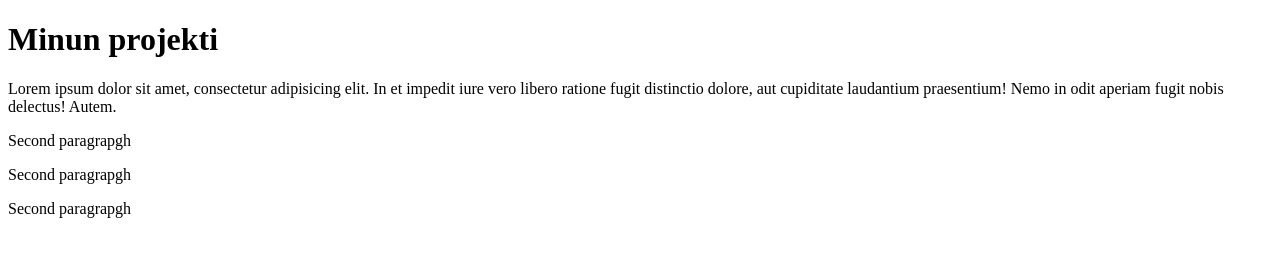
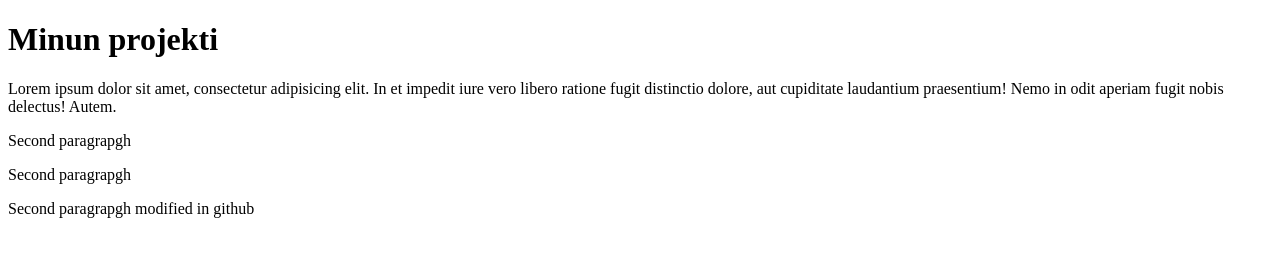
Before and after one commit to henriham/omaProjekti, a plain HTML site: page index.html in a window 1280 px wide. Drawn offline with Linux system fonts and the light colour scheme.

Commit message:
Update index.html

```diff
--- a/index.html
+++ b/index.html
@@ -14,6 +14,6 @@
            Nemo in odit aperiam fugit nobis delectus! Autem.</p>
     <p>Second paragrapgh</p>
     <p>Second paragrapgh</p>
-    <p>Second paragrapgh</p>
+    <p>Second paragrapgh modified in github</p>
 </body>
 </html>
```
